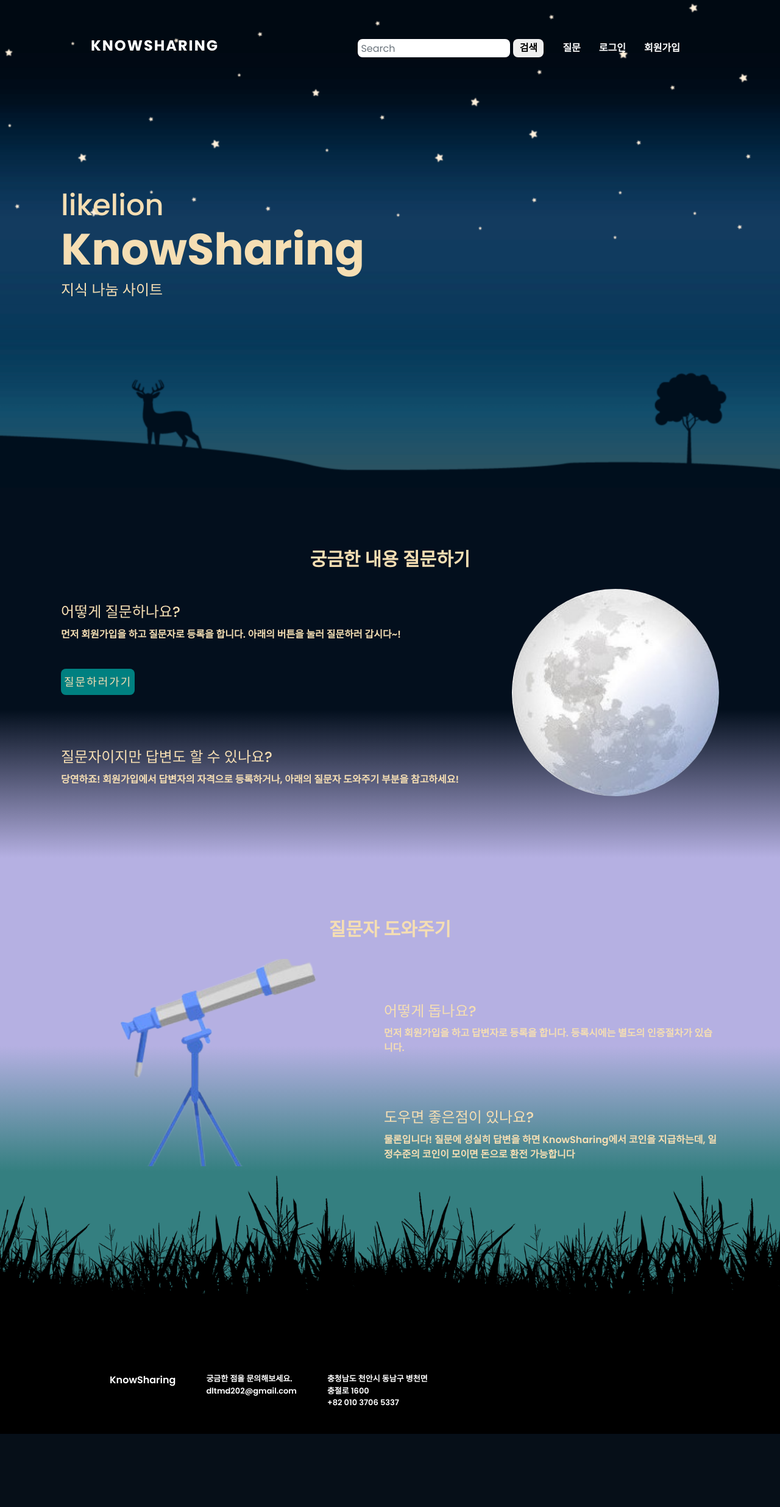
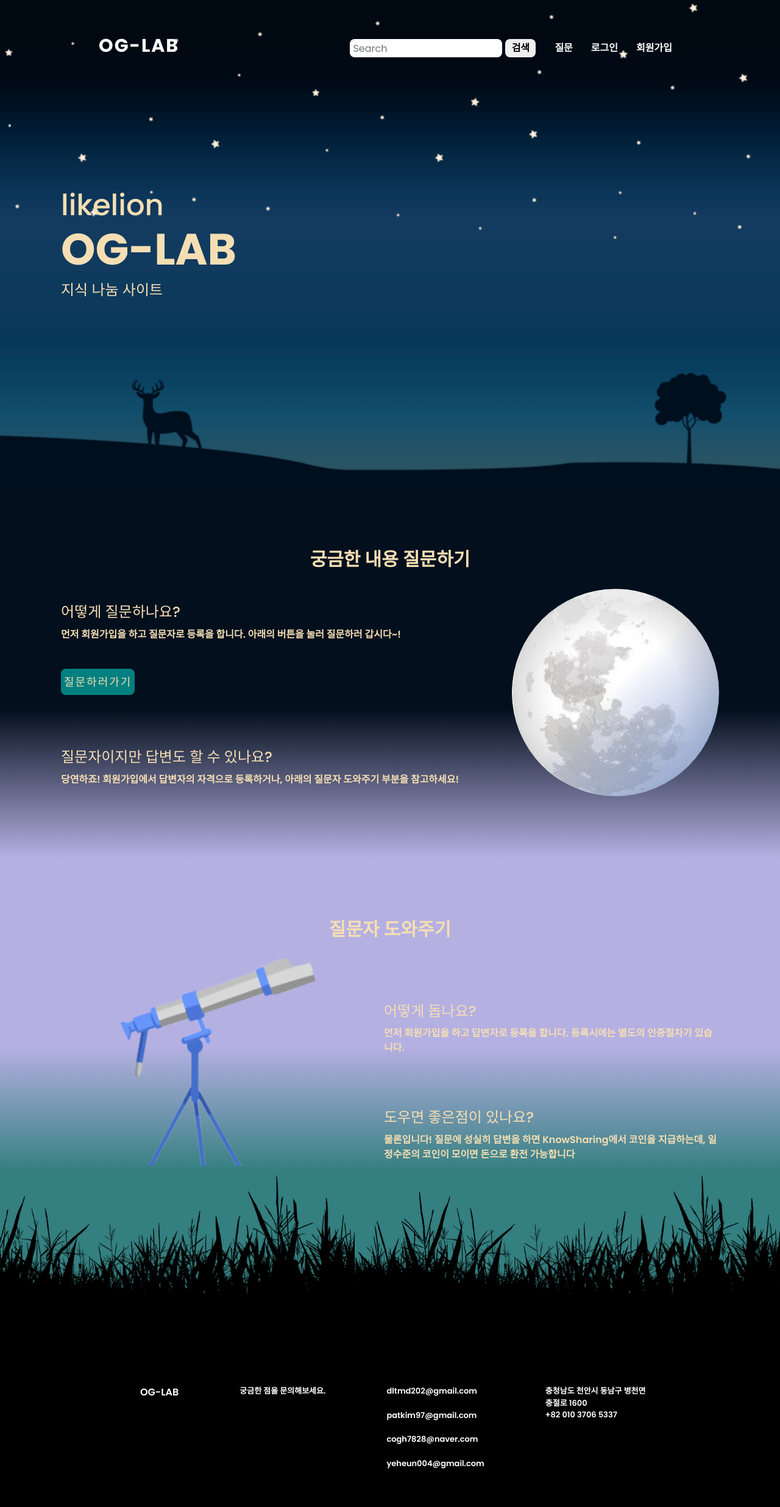
Before and after one commit to Dltmd202/Sharing_knowleadge, a Django app: page / in a window 1280 px wide. Shown: the whole page at 61% size. Before the commit the page ends 2352 px from the top, so only its background shows below. Run offline with Django 3.2, Linux system fonts and the light colour scheme.

Commit message:
서비스 이름, 로고 수정 및 푸터 수정

```diff
--- a/company/templates/company/new.html
+++ b/company/templates/company/new.html
@@ -37,7 +37,7 @@
                     </div>
                     <br>
                 <div align="right" style="margin-right: 80px;">
-                    <button class="submit-button" type="submit" style="border-radius: 5px;">추가하기</button>
+                    <button class="submit-button btn" type="submit" style="border-radius: 5px;">추가하기</button>
                 </div>
             </div>
         </form>
--- a/home/static/home/css/footer.css
+++ b/home/static/home/css/footer.css
@@ -12,6 +12,7 @@ footer{
 .footer-text{
     color: white;
     font-size: small;
+    padding-top: 20px;
 }
 
 .black{
--- a/home/static/home/css/navbar.css
+++ b/home/static/home/css/navbar.css
@@ -21,7 +21,7 @@ header.sticky
 header .logo
 {
     color: #fff;
-    font-size: 24px;
+    font-size: 30px;
     text-transform: uppercase;
     text-decoration: none;
     font-weight: 700;
--- a/home/templates/home/footer.html
+++ b/home/templates/home/footer.html
@@ -8,7 +8,7 @@
 
 .footer-div{
     float: left;
-    margin-left: 50px;
+    margin-left: 100px;
 }
 
 .footer-text{
@@ -18,6 +18,7 @@
 
 .black{
     background: black;
+    min-height: 150px;
 }
 
     </style>
@@ -27,11 +28,16 @@
         <footer id="footer" class="black">
         <div align="left">
             <div class="footer-div">
-                <p class="m-0 footer-text" style="font-size: medium">KnowSharing</p>
+                <p class="m-0 footer-text" style="font-size: medium">OG-LAB</p>
             </div>
             <div class="footer-div">
                 <p class="footer-text m-0">궁금한 점을 문의해보세요.</p>
+            </div>
+            <div class="footer-div">
                 <p class="footer-text m-0">dltmd202@gmail.com</p>
+                <p class="footer-text m-0">patkim97@gmail.com</p>
+                <p class="footer-text m-0">cogh7828@naver.com</p>
+                <p class="footer-text m-0">yeheun004@gmail.com</p>
             </div>
             <div class="footer-div">
                 <p class="footer-text" style="color: white">충청남도 천안시 동남구 병천면
--- a/home/templates/home/index.html
+++ b/home/templates/home/index.html
@@ -16,7 +16,7 @@
     {% include 'home/navbar.html' %}
     <section class="KnowSharing" id="home">
         <div class="textBx">
-            <h2>likelion<br><span>KnowSharing</span></h2>
+            <h2>likelion<br><span>OG-LAB</span></h2>
             <h3>지식 나눔 사이트</h3>
         </div>
     </section>
--- a/home/templates/home/navbar.html
+++ b/home/templates/home/navbar.html
@@ -1,7 +1,7 @@
 
 
 <header>
-    <a href="{% url 'home' %}" class="logo">KnowSharing</a>
+    <a href="{% url 'home' %}" class="logo" style="font-size: 30px;">og-lab</a>
     <div class="toggle" onclick="toggleMenu();"></div>
     <!--상단바 메뉴-->
     <ul class="menu pt-4">
--- a/user/templates/user/base_form.html
+++ b/user/templates/user/base_form.html
@@ -6,7 +6,7 @@
     <div class="container-lg mt-5 mb-4 mx-auto text-center d-flex justify-content-center">
         <div class="col-md-6 my-5">
             <div class="mt-5">
-                <span class="custom-logo">KnowSharing™</span>
+                <span class="custom-logo">OG-LAB™</span>
                 <div class="mt-5" style="font-size: 40pt; font-weight: bold;">
                     {% block body_title %}{% endblock %}
                 </div>
```
